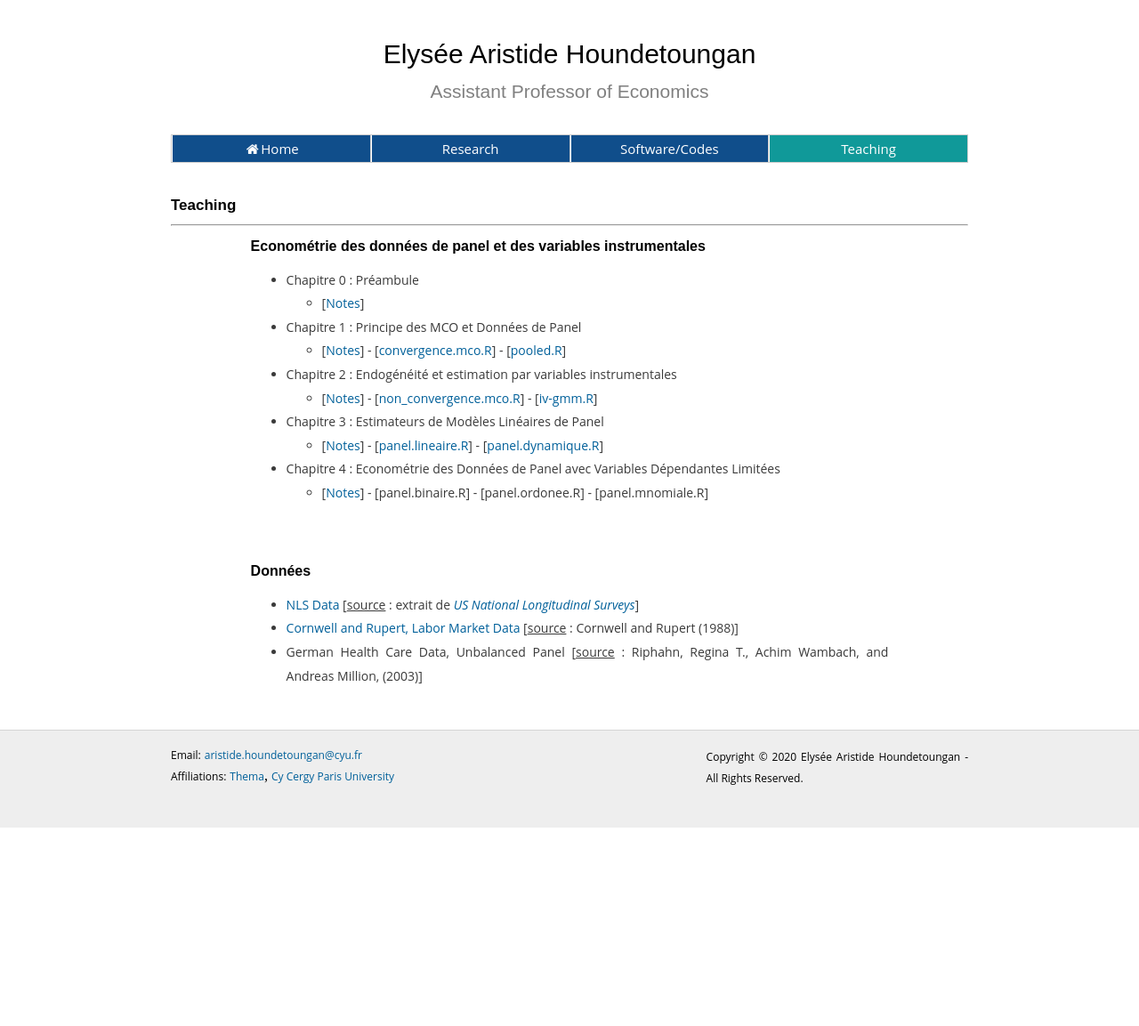
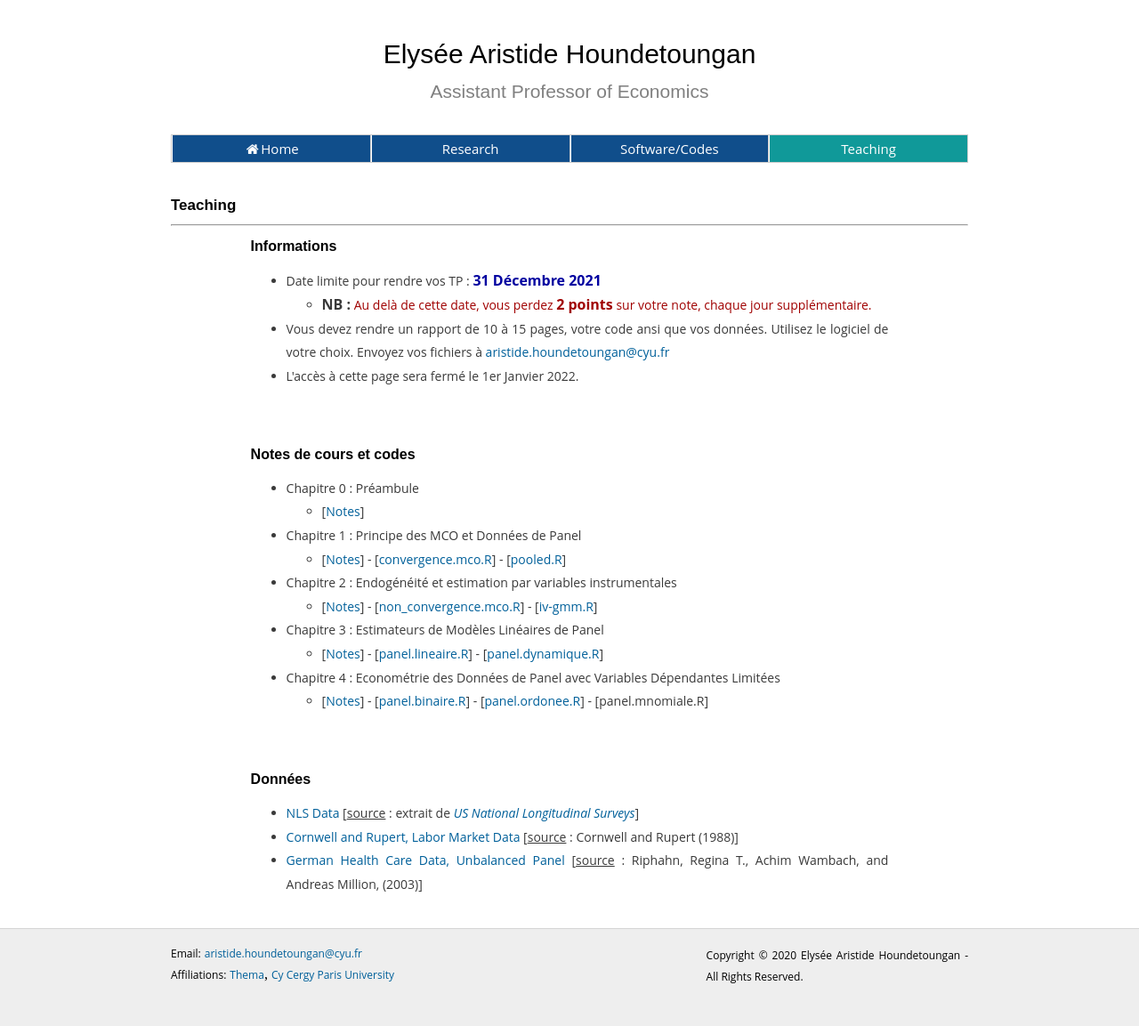
Before and after one commit to ahoundetoungan/ahoundetoungan.github.io, a Jekyll site: the page built from teaching/panel-iv.html, in a window 1280 px wide. Shown: the whole page at 89% size. Built offline with Jekyll 4.4.1, drawn with Linux system fonts in a browser that asks for light colours; before the commit the page ends 930 px from its top, so only the background shows below that.

Commit message:
teaching

```diff
--- a/teaching/panel-iv.html
+++ b/teaching/panel-iv.html
@@ -13,7 +13,18 @@ $(document).ready(function() {
   <hr>
   <div class="contentresearch">
   <div id = "research2">
-    <h2>Econométrie des données de panel et des variables instrumentales</h2>
+    <h2>Informations</h2>
+    <ul>
+      <li>  Date limite pour rendre vos TP : <span style="color: #0000a0"><strong>31 Décembre 2021</strong></span>
+      <ul>
+        <li> <strong>NB :</strong> <span style="color: #a00000">Au delà de cette date, vous perdez <strong>2 points</strong> sur votre note, chaque jour supplémentaire.</span> </li>
+      </ul>
+      <li> Vous devez rendre un rapport de 10 à 15 pages, votre code ansi que vos données. Utilisez le logiciel de votre choix. Envoyez vos fichiers à <a href="mailto:aristide.houndetoungan@cyu.fr">aristide.houndetoungan@cyu.fr</a></li>
+      <li> L'accès à cette page sera fermé le 1er Janvier 2022.</li>
+    </ul>
+    <br/>
+    <br/>
+    <h2>Notes de cours et codes</h2>
     <ul>
       <li> Chapitre 0 :  Préambule
         <ul>
@@ -37,7 +48,7 @@ $(document).ready(function() {
       </li>
       <li> Chapitre 4 : Econométrie des Données de Panel avec Variables Dépendantes Limitées
         <ul>
-          <li>[<a href="/files/teaching/panel-iv/Panel_IV_CH4.pdf" target="_blank" class="abled">Notes</a>] - [<a href="/files/teaching/panel-iv/panel.binaire.R" class="disabled">panel.binaire.R</a>] - [<a href="/files/teaching/panel-iv/panel.ordonee.R" class="disabled">panel.ordonee.R</a>] - [<a href="/files/teaching/panel-iv/panel.mnomiale.R" class="disabled">panel.mnomiale.R</a>]</li>
+          <li>[<a href="/files/teaching/panel-iv/Panel_IV_CH4.pdf" target="_blank" class="abled">Notes</a>] - [<a href="/files/teaching/panel-iv/panel.binaire.R" class="abled">panel.binaire.R</a>] - [<a href="/files/teaching/panel-iv/panel.ordonee.R" class="abled">panel.ordonee.R</a>] - [<a href="/files/teaching/panel-iv/panel.mnomiale.R" class="disabled">panel.mnomiale.R</a>]</li>
         </ul>
       </li>
     </ul>
@@ -47,7 +58,7 @@ $(document).ready(function() {
     <ul>
       <li>  <a href="/files/teaching/panel-iv/NLSData.RDS" class="abled">NLS Data</a> [<u>source</u> : extrait de <a href="https://nlsinfo.org/" target="_blank" class="abled"><i>US National Longitudinal Surveys</i></a>]
       <li>  <a href="/files/teaching/panel-iv/WAGES.csv" class="abled">Cornwell and Rupert, Labor Market Data</a> [<u>source</u> : Cornwell and Rupert (1988)]
-      <li>  <a href="/files/teaching/panel-iv/rwm.RDS" class="disabled">German Health Care Data, Unbalanced Panel</a> [<u>source</u> : Riphahn, Regina T., Achim Wambach, and Andreas Million, (2003)]
+      <li>  <a href="/files/teaching/panel-iv/rwm.RDS" class="abled">German Health Care Data, Unbalanced Panel</a> [<u>source</u> : Riphahn, Regina T., Achim Wambach, and Andreas Million, (2003)]
       </li>
     </ul>
   </div>
```
